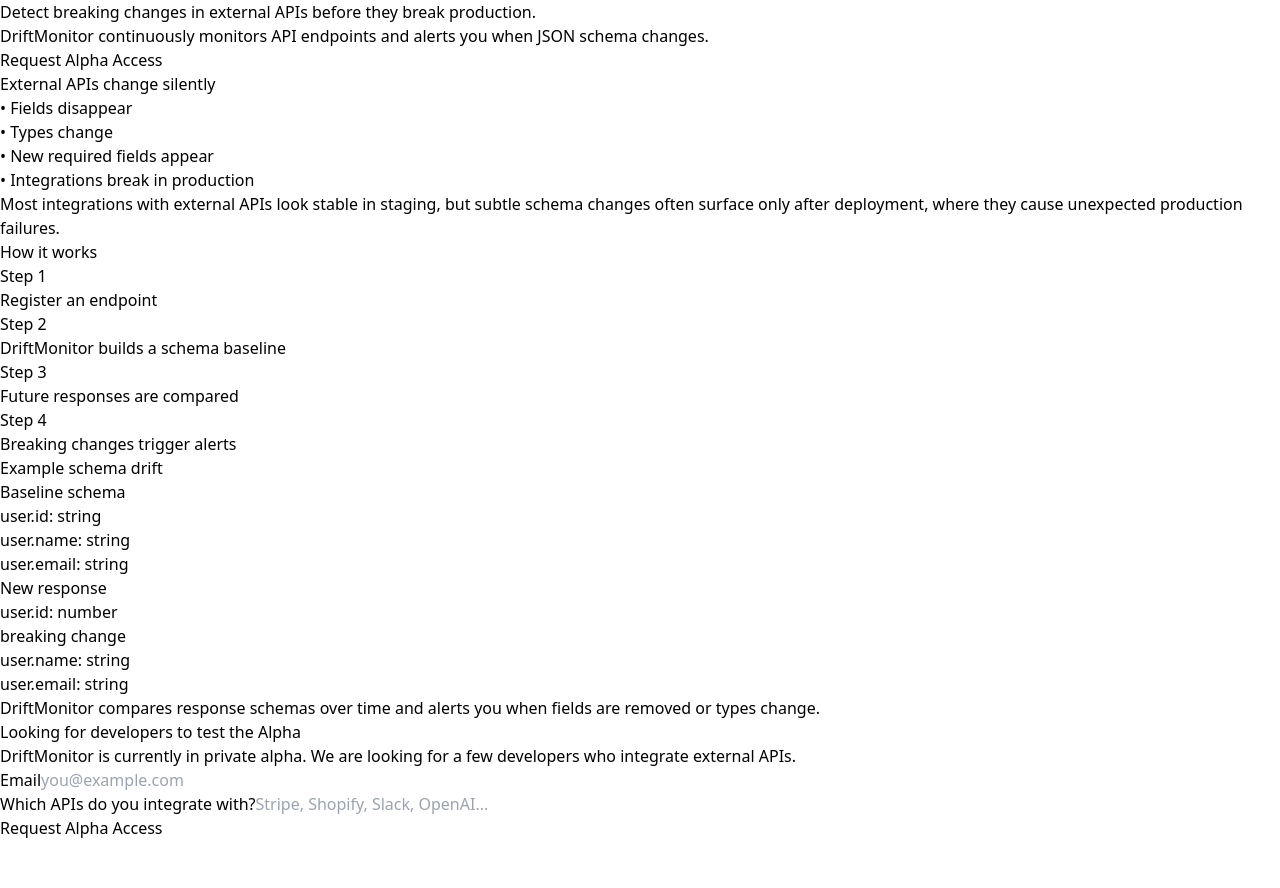
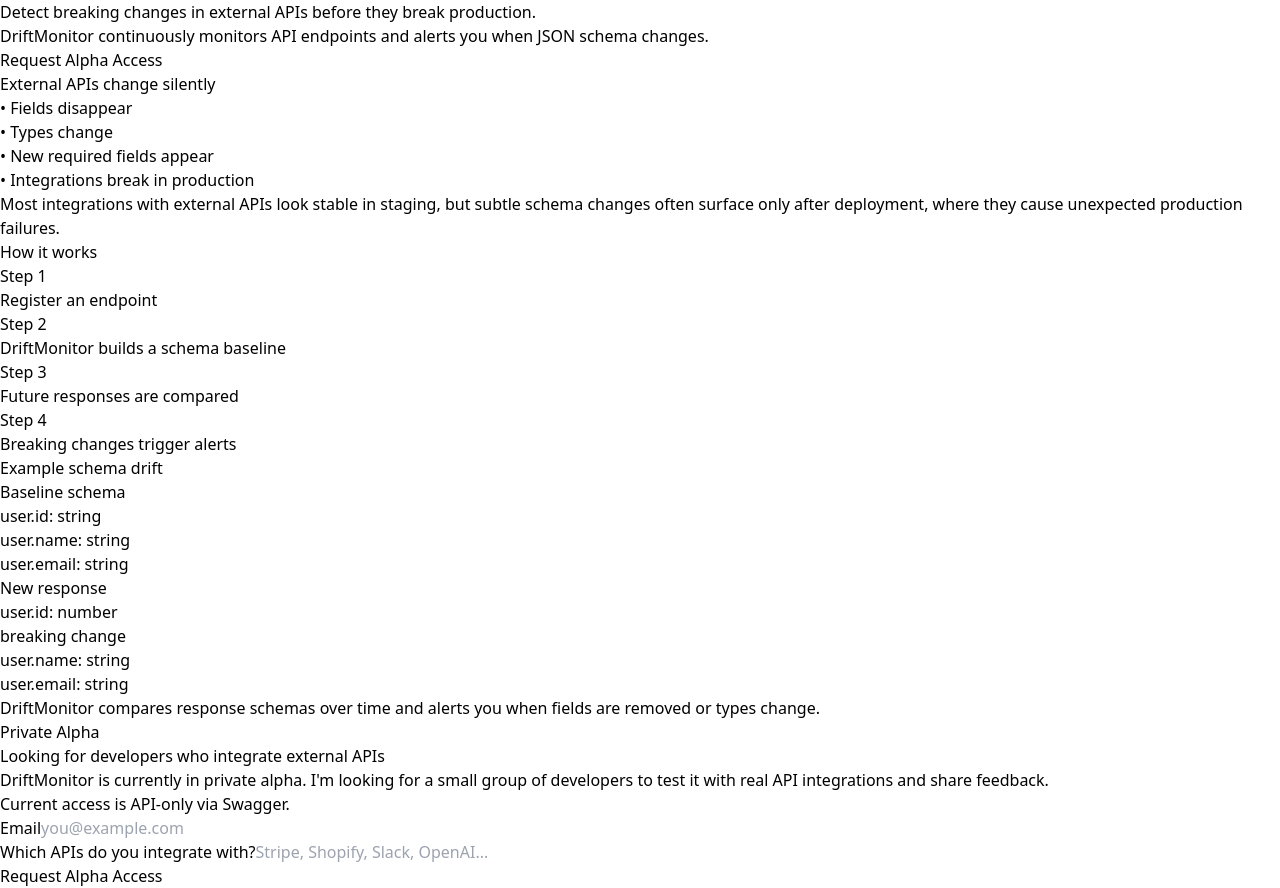
Before and after one commit to Fortivon/driftmonitor-landing, a Next.js app: page / in a window 1280 px wide. Before the commit the page ends 840 px from the top, so only its background shows below. Built offline with nearby package versions, Linux system fonts and the light colour scheme.

Commit message:
Refine private alpha CTA messaging

```diff
--- a/app/page.tsx
+++ b/app/page.tsx
@@ -104,10 +104,15 @@
         </section>
 
         <section className="rounded-lg border border-slate-200 bg-slate-50 px-6 py-10 text-center sm:px-10">
-          <h2 className="text-2xl font-semibold sm:text-3xl">Looking for developers to test the Alpha</h2>
+          <p className="text-xs font-semibold uppercase tracking-[0.16em] text-slate-500">Private Alpha</p>
+          <h2 className="mx-auto mt-3 max-w-3xl text-2xl font-semibold leading-tight sm:text-3xl">
+            Looking for developers who integrate external APIs
+          </h2>
           <p className="mx-auto mt-4 max-w-3xl text-sm leading-relaxed text-slate-600 sm:text-base">
-            DriftMonitor is currently in private alpha. We are looking for a few developers who integrate external APIs.
+            DriftMonitor is currently in private alpha. I&apos;m looking for a small group of developers to test it with
+            real API integrations and share feedback.
           </p>
+          <p className="mt-3 text-xs text-slate-500 sm:text-sm">Current access is API-only via Swagger.</p>
 
           <form onSubmit={handleSubmit} className="mx-auto mt-8 flex w-full max-w-xl flex-col gap-5 text-left">
             <div className="flex flex-col gap-2">
```
